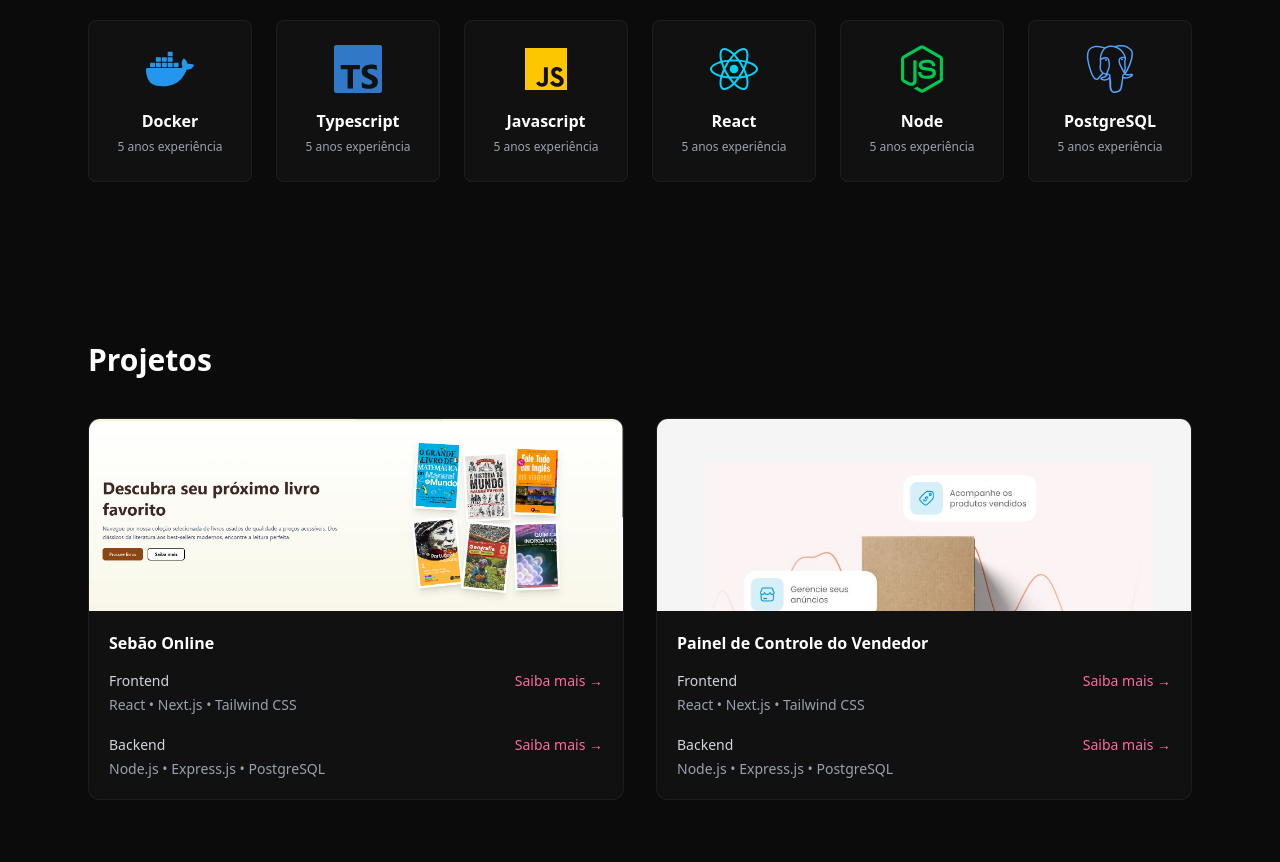
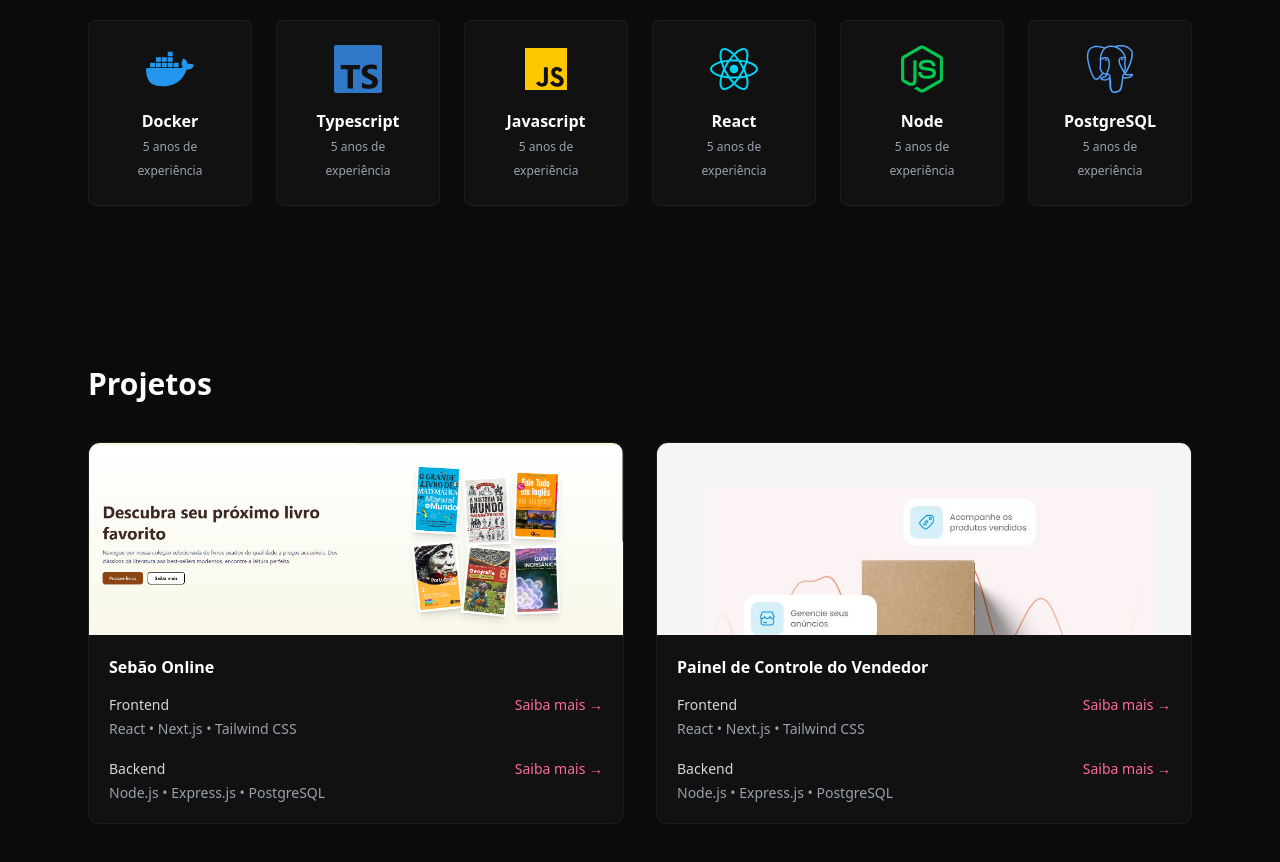
Before and after one commit to fbmcarmo/portfolio, a Next.js app: page / in a window 1280 px wide. Shown: the part 860-1722 px from the top of the page. Built offline with nearby package versions, Linux system fonts and the light colour scheme.

Commit message:
atualizei

```diff
--- a/src/components/Skills/index.jsx
+++ b/src/components/Skills/index.jsx
@@ -54,7 +54,7 @@ export default function Skills() {
             <p className="font-semibold">{skill.name}</p>
 
             <span className="text-xs text-gray-400">
-              5 anos experiência
+              5 anos de experiência
             </span>
           </div>
         ))}
```
